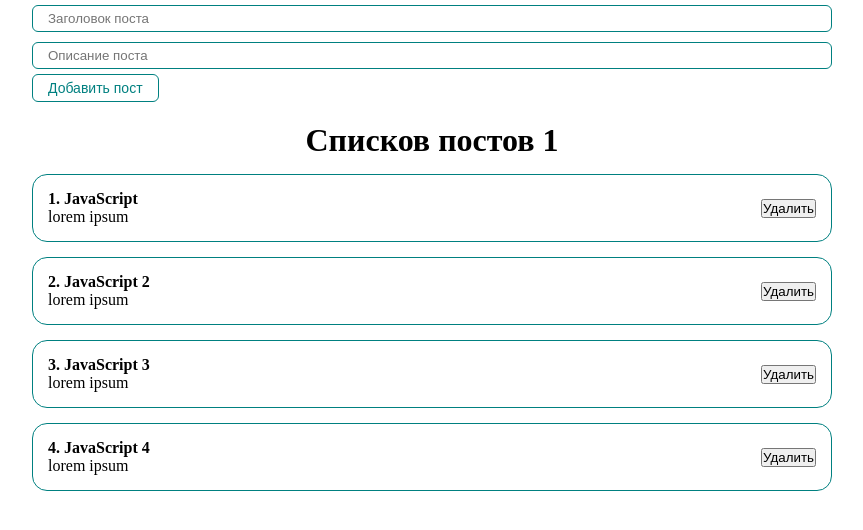
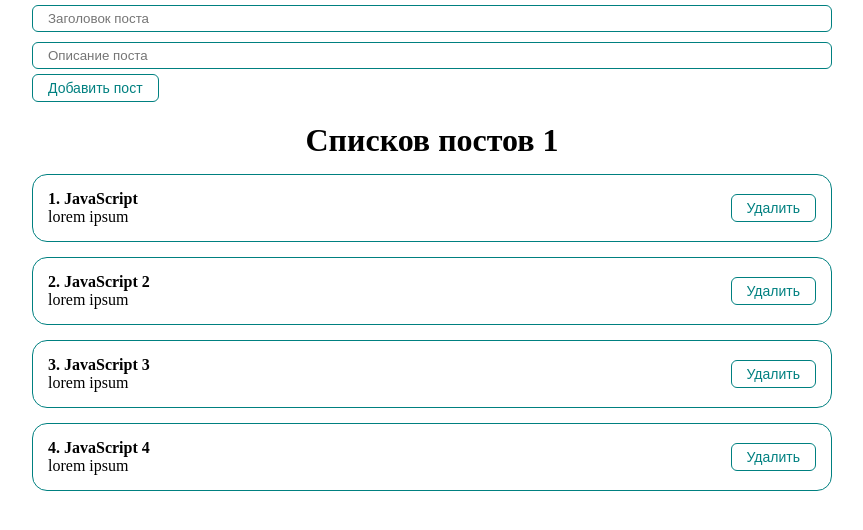
Before and after one commit to thesmol/react_ulbitv_course, a React (Vite) app: page / in a window 1280 px wide. Shown: the top 530 px of the page, without its empty margins (208-1071 px from the left). Built offline with nearby package versions, Linux system fonts and the light colour scheme.

Commit message:
Add functionality to delete posts

```diff
--- a/src/App.jsx
+++ b/src/App.jsx
@@ -16,6 +16,10 @@ function App() {
     setPosts([...posts, newPost])
   }
 
+  const removePost = (post) => {
+    setPosts(posts.filter(p => p.id != post.id))
+  }
+
   return (
     <div className='App'>
       <PostForm
@@ -24,6 +28,7 @@ function App() {
 
       <PostList
         posts={posts}
+        remove={removePost}
         title="Списков постов 1"
       />
     </div>
--- a/src/components/Post.jsx
+++ b/src/components/Post.jsx
@@ -1,4 +1,5 @@
 import PropTypes from 'prop-types';
+import MyButton from './UI/button/MyButton';
 
 function Post(props) {
 
@@ -11,7 +12,9 @@ function Post(props) {
                 </div>
             </div>
             <div className="post__buttons">
-                <button>Удалить</button>
+                <MyButton onClick={() => props.remove(props.post)}>
+                    Удалить
+                </MyButton>
             </div>
         </div>
     )
@@ -24,6 +27,7 @@ Post.propTypes = {
         body: PropTypes.string
     }).isRequired,
     number: PropTypes.number,
+    remove: PropTypes.func,
 };
 
 export default Post;
--- a/src/components/PostList.jsx
+++ b/src/components/PostList.jsx
@@ -2,7 +2,7 @@ import Post from "./Post";
 import PropTypes from 'prop-types';
 
 
-function PostList({ posts, title }) {
+function PostList({ posts, title, remove }) {
     return (
         <div>
             <h1 style={{
@@ -11,6 +11,7 @@ function PostList({ posts, title }) {
             }}>{title}</h1>
             {posts.map((post, index) =>
                 <Post
+                    remove = {remove}
                     number = {index + 1}
                     key={post.id}
                     post={post}
@@ -28,7 +29,8 @@ PostList.propTypes = {
             body: PropTypes.string
         })
     ).isRequired,
-    title: PropTypes.string
+    title: PropTypes.string,
+    remove: PropTypes.func,
 };
 
 export default PostList
```
